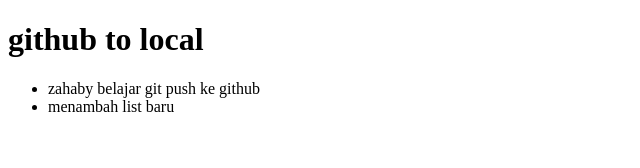
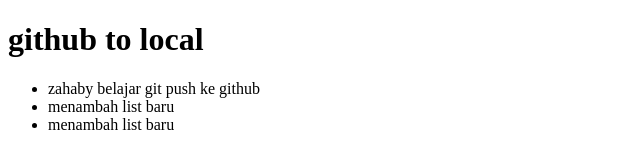
Before and after one commit to Zahaby18/github-to-local, a plain HTML site: page index.html in a window 1280 px wide. Shown: the whole page, without its empty margins (0-640 px from the left). Drawn offline with Linux system fonts and the light colour scheme.

Commit message:
menambah list baru langsung di github

```diff
--- a/index.html
+++ b/index.html
@@ -10,6 +10,7 @@
     <ul>
         <li>zahaby belajar git push ke github</li>
         <li>menambah list baru</li>
+        <li>menambah list baru</li>
     </ul>
 </body>
 </html>
```
